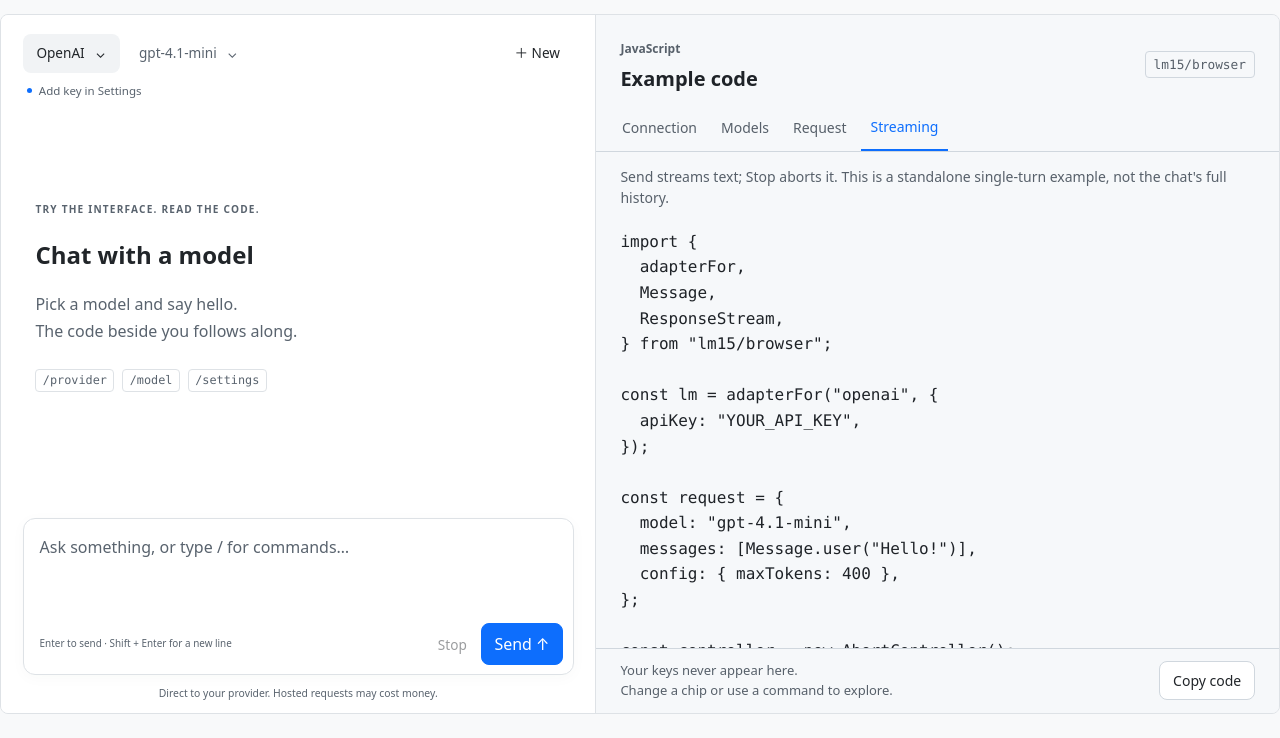
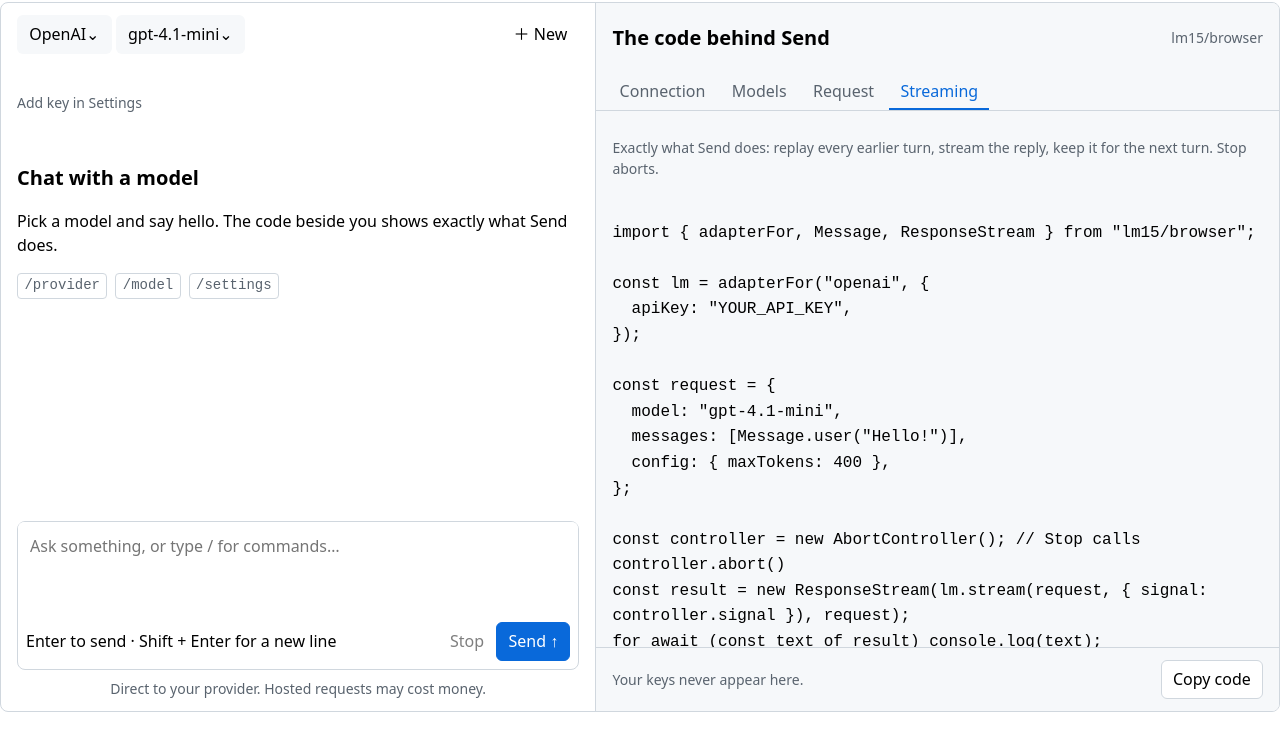
Before and after one commit to lm15-dev/lm15-ts, a website with bundled scripts: page examples/provider-page/index.html in a window 1280 px wide. Shown: the part 69-807 px from the top of the page. Built offline with nearby package versions, Linux system fonts and the light colour scheme.

Commit message:
Simplify the playground styling and show the exact replayed request
Signed-off-by: Maxime Rivest <mrive052@gmail.com>

```diff
--- a/examples/provider-page/app.css
+++ b/examples/provider-page/app.css
@@ -1,84 +1,55 @@
-:root { color-scheme:light; --page:#f8f9fa; --surface:#fff; --ink:#212529; --muted:#59636e; --line:#dee2e6; --accent:#0d6efd; --soft:#f1f3f5; --code-bg:#f6f8fa; --code-ink:#1f2328; --code-muted:#57606a; --code-border:#d0d7de; font:16px/1.5 system-ui,-apple-system,BlinkMacSystemFont,"Segoe UI",sans-serif; }
-* { box-sizing:border-box; }
-body { margin:0; background:var(--page); color:var(--ink); }
-button,input,textarea { font:inherit; }
-button { cursor:pointer; border:1px solid var(--line); border-radius:8px; background:var(--surface); color:inherit; padding:.5rem .8rem; }
-button:hover { background:var(--soft); }
-button:disabled { opacity:.45; cursor:default; }
-[hidden] { display:none!important; }
-:focus-visible { outline:2px solid var(--accent); outline-offset:3px; }
-.masthead { max-width:1500px; margin:auto; padding:1.4rem 2rem; display:flex; align-items:center; gap:1.5rem; }
-.brand { text-decoration:none; color:var(--ink); font-size:1.25rem; font-weight:700; letter-spacing:normal; }
-.brand span { color:var(--muted); font-size:.85rem; font-weight:400; letter-spacing:0; }
-.masthead-note { margin-left:auto; color:var(--muted); font-size:.85rem; }
-.quiet { border-color:transparent; background:transparent; font-size:.85rem; }
-.split { display:grid; grid-template-columns:minmax(0,1fr) minmax(0,1.15fr); max-width:1440px; margin:0 auto 1.5rem; min-height:690px; height:calc(100dvh - 100px); border:1px solid var(--line); border-radius:8px; overflow:hidden; }
-.chat-panel { min-height:0; display:flex; flex-direction:column; background:var(--surface); }
-.chat-toolbar { display:flex; align-items:center; justify-content:space-between; gap:.5rem; padding:1.2rem 1.35rem .55rem; }
-.connection { display:flex; gap:.35rem; min-width:0; }
-.chip { display:flex; align-items:center; gap:.65rem; min-width:0; font-size:.85rem; border-color:transparent; background:var(--soft); }
-.model-chip { background:transparent; color:var(--muted); }
-#model-name { overflow:hidden; text-overflow:ellipsis; white-space:nowrap; max-width:260px; }
-.connection-status { display:flex; align-items:center; gap:.4rem; padding:0 1.65rem; color:var(--muted); font-size:.72rem; }
-.dot { width:5px; height:5px; background:var(--accent); border-radius:50%; }
-.chat-scroll { flex:1; min-height:0; overflow:auto; padding:1.5rem 1.65rem; }
-.empty-state { padding:clamp(2rem,9vh,6rem) .5rem 2rem; }
-.eyebrow { font-size:.63rem; font-weight:650; letter-spacing:.12em; color:var(--muted); }
-h1 { font-size:1.5rem; line-height:1.4; letter-spacing:normal; font-weight:600; margin:1.2rem 0; }
-.empty-state p { color:var(--muted); line-height:1.7; }
-.command-hints { display:flex; gap:.5rem; margin-top:1.5rem; }
-kbd { font: .74rem ui-monospace,SFMono-Regular,Consolas,monospace; padding:.2rem .4rem; border:1px solid var(--line); border-radius:4px; color:var(--muted); }
-article { margin-bottom:1.5rem; }
-article b { color:var(--muted); font-size:.7rem; text-transform:uppercase; letter-spacing:.07em; }
-article p { white-space:pre-wrap; overflow-wrap:anywhere; margin:.5rem 0; }
-article[data-incomplete] { opacity:.6; }
-.composer-area { padding:0 1.35rem .7rem; }
-.composer { position:relative; border:1px solid var(--line); border-radius:12px; background:var(--surface); box-shadow:0 3px 15px #26372e07; }
-.composer:focus-within { border-color:var(--accent); }
-textarea { display:block; width:100%; resize:none; padding:1rem 1rem .5rem; border:0; border-radius:12px; background:transparent; color:inherit; outline:none; }
-textarea::placeholder { color:var(--muted); }
-.composer-actions { padding:.5rem .6rem .6rem 1rem; display:flex; justify-content:space-between; align-items:center; gap:.6rem; }
-.composer-actions>span { font-size:.62rem; color:var(--muted); }
-.composer-actions>div { margin-left:auto; white-space:nowrap; }
-.primary { background:var(--accent); color:#fff; border-color:var(--accent); }
-.primary:hover { background:#0b5ed7; }
-.fine-print { font-size:.65rem; color:var(--muted); text-align:center; margin:.7rem 0 0; }
-.usage { min-height:.6rem; font-size:.72rem; color:var(--muted); }
-#alert { white-space:pre-wrap; max-height:110px; overflow:auto; font-size:.8rem; padding:.6rem; border-left:2px solid #b4894f; background:#b4894f0e; }
-.code-panel { background:var(--code-bg); color:var(--code-ink); min-width:0; display:flex; flex-direction:column; overflow:hidden; border-left:1px solid var(--line); }
-.code-heading { display:flex; justify-content:space-between; align-items:center; padding:1.25rem 1.5rem .75rem; gap:1rem; }
-.code-heading .eyebrow { color:var(--code-muted); font-size:.75rem; letter-spacing:normal; }
-.code-heading h2 { font-size:1.25rem; font-weight:600; letter-spacing:normal; margin:.3rem 0 0; }
-.language-badge { font: .8rem ui-monospace,SFMono-Regular,Consolas,"Liberation Mono",monospace; color:var(--code-muted); border:1px solid var(--code-border); border-radius:4px; padding:.3rem .5rem; }
-.code-tabs { display:flex; flex-wrap:wrap; gap:.3rem; padding:0 1rem; border-bottom:1px solid var(--code-border); }
-.code-tabs button { border:0; border-radius:0; background:transparent; color:var(--code-muted); font-size:.875rem; padding:.6rem .6rem .8rem; }
-.code-tabs button[aria-pressed=true] { color:var(--accent); border-bottom:2px solid var(--accent); }
-.code-purpose { color:var(--code-muted); font-size:.875rem; line-height:1.5; margin:.85rem 1.5rem .3rem; }
-.code-panel pre { flex:1; min-height:0; overflow:auto; margin:0; padding:1rem 1.5rem; tab-size:2; font: 1rem/1.6 ui-monospace,SFMono-Regular,Consolas,"Liberation Mono",monospace; font-variant-ligatures:none; letter-spacing:normal; white-space:pre-wrap; overflow-wrap:break-word; }
-.code-panel code { font:inherit; color:var(--code-ink); }
-.code-footer { border-top:1px solid var(--code-border); padding:.8rem 1.5rem; display:flex; align-items:center; justify-content:space-between; gap:1rem; }
-.code-footer span { color:var(--code-muted); font-size:.8125rem; line-height:1.5; }
-.code-footer button { font-size:.875rem; background:var(--surface); color:var(--ink); border-color:var(--code-border); white-space:nowrap; }
-dialog { border:1px solid var(--line); color:var(--ink); background:var(--surface); border-radius:14px; padding:1.3rem; width:min(94vw,550px); max-height:85dvh; box-shadow:0 20px 100px #0003; }
-dialog::backdrop { background:#0005; }
-.dialog-heading { display:flex; justify-content:space-between; align-items:center; margin-bottom:1rem; }
-.dialog-heading h2 { font-size:1.1rem; margin:0; }
-dialog label { display:block; font-size:.85rem; margin:.7rem 0 .3rem; }
-dialog input:not([type=checkbox]) { display:block; width:100%; padding:.65rem .8rem; border:1px solid var(--line); border-radius:6px; color:var(--ink); background:var(--page); }
-#settings .checkbox { display:flex; align-items:center; gap:.5rem; }
-.setting-help,.picker-status,.picker-help { color:var(--muted); font-size:.75rem; }
-hr { border:0; border-top:1px solid var(--line); margin:1.2rem 0; }
-#loaded { font-size:.8rem; color:var(--muted); }
-#picker-results,#slash-results { list-style:none; margin:0; padding:0; max-height:340px; overflow:auto; }
-[role=option] { border-radius:6px; padding:.65rem .75rem; cursor:pointer; overflow-wrap:anywhere; }
-[role=option] span { display:block; font-size:.88rem; }
-[role=option] small { color:var(--muted); font-size:.72rem; }
-[role=option][aria-selected=true],[role=option]:hover { background:var(--soft); }
-.picker-help { text-align:center; margin:1rem 0 0; }
-.slash-picker { position:absolute; z-index:2; bottom:calc(100% + 8px); left:0; right:0; background:var(--surface); border:1px solid var(--line); border-radius:10px; padding:.75rem; box-shadow:0 8px 35px #0002; }
-.slash-picker .picker-status { margin:.1rem .4rem .5rem; }
-#slash-results { max-height:230px; }
-.sr-only { position:absolute; width:1px; height:1px; margin:-1px; overflow:hidden; clip:rect(0,0,0,0); }
-@media (max-width:1000px) { .split { margin:0 1rem 1rem; } .masthead { padding:1rem; } #model-name { max-width:165px; } .composer-actions>span { display:none; } }
-@media (max-width:760px) { .split { display:flex; flex-direction:column; height:auto; min-height:0; } .chat-panel { min-height:620px; height:82dvh; } .code-panel { min-height:450px; max-height:750px; } .masthead-note { display:none; } #settings-button { margin-left:auto; } .chat-toolbar { padding:1rem .8rem .55rem; } .code-panel pre { white-space:pre-wrap; overflow-wrap:anywhere; } }
-@media (prefers-color-scheme:dark) { :root { color-scheme:dark; --page:#0d1117; --surface:#161b22; --ink:#e6edf3; --muted:#a5aeb8; --line:#30363d; --soft:#21262d; --accent:#79b8ff; --code-bg:#161b22; --code-ink:#e6edf3; --code-muted:#a5aeb8; --code-border:#30363d; } .primary { background:#0d6efd; border-color:#0d6efd; } }
+:root { color-scheme: light dark; --line: #d0d7de; --muted: #59636e; --accent: #0969da; --soft: #f6f8fa; font: 16px/1.5 system-ui, sans-serif; }
+@media (prefers-color-scheme: dark) { :root { --line: #3d444d; --muted: #9198a1; --accent: #4493f8; --soft: #151b23; } }
+* { box-sizing: border-box; }
+body { margin: 0; }
+button, input, textarea { font: inherit; color: inherit; background: Canvas; border: 1px solid var(--line); border-radius: 6px; padding: .4rem .7rem; }
+button { cursor: pointer; }
+button:disabled { opacity: .5; cursor: default; }
+.primary { background: var(--accent); color: #fff; border-color: var(--accent); }
+.quiet, .chip { border-color: transparent; }
+.chip { background: var(--soft); }
+[hidden] { display: none !important; }
+:focus-visible { outline: 2px solid var(--accent); outline-offset: 2px; }
+.sr-only { position: absolute; width: 1px; height: 1px; overflow: hidden; clip: rect(0 0 0 0); }
+h1, h2 { font-size: 1.25rem; margin: .5rem 0; }
+.masthead-note, .fine-print, .usage, .connection-status, .code-purpose, .code-footer span, .setting-help, .picker-status, .picker-help, small, kbd { color: var(--muted); font-size: .875rem; }
+.masthead { display: flex; align-items: center; gap: 1rem; max-width: 1440px; margin: auto; padding: 1rem 1.5rem; }
+.brand { text-decoration: none; color: inherit; font-weight: 700; }
+.masthead-note { margin-left: auto; }
+.split { display: grid; grid-template-columns: 1fr 1.15fr; max-width: 1440px; height: calc(100dvh - 90px); min-height: 600px; margin: 0 auto 1rem; border: 1px solid var(--line); border-radius: 8px; overflow: hidden; }
+.chat-panel, .code-panel { display: flex; flex-direction: column; min-width: 0; min-height: 0; }
+.code-panel { background: var(--soft); border-left: 1px solid var(--line); }
+.chat-toolbar, .code-heading, .code-footer, .composer-actions, .dialog-heading { display: flex; align-items: center; justify-content: space-between; gap: .5rem; }
+.chat-toolbar, .connection-status, .composer-area, .code-heading, .code-purpose, .code-footer { padding: .75rem 1rem; }
+.connection { display: flex; gap: .25rem; min-width: 0; }
+#model-name { max-width: 16rem; overflow: hidden; text-overflow: ellipsis; white-space: nowrap; }
+.chat-scroll, .code-panel pre { flex: 1; min-height: 0; overflow: auto; margin: 0; padding: 1rem; }
+.command-hints { display: flex; gap: .5rem; }
+kbd { font-family: ui-monospace, monospace; border: 1px solid var(--line); border-radius: 4px; padding: .1rem .4rem; }
+article { margin-bottom: 1.25rem; }
+article b { display: block; color: var(--muted); text-transform: uppercase; font-size: .75rem; }
+article p, .code-panel pre { white-space: pre-wrap; overflow-wrap: anywhere; }
+article[data-incomplete] { opacity: .6; }
+.composer { position: relative; border: 1px solid var(--line); border-radius: 8px; }
+.composer:focus-within { border-color: var(--accent); }
+textarea { display: block; width: 100%; border: 0; resize: none; padding: .75rem; }
+.composer-actions { padding: .25rem .5rem .5rem; }
+.fine-print { text-align: center; margin: .5rem 0 0; }
+#alert { white-space: pre-wrap; max-height: 8rem; overflow: auto; padding: .5rem; border-left: 3px solid #bc4c00; }
+.code-tabs { display: flex; gap: .25rem; padding: 0 .75rem; border-bottom: 1px solid var(--line); }
+.code-tabs button { border: 0; border-radius: 0; background: none; color: var(--muted); }
+.code-tabs button[aria-pressed="true"] { color: var(--accent); box-shadow: inset 0 -2px var(--accent); }
+.code-panel pre { font: 1rem/1.6 ui-monospace, monospace; tab-size: 2; }
+.code-footer { border-top: 1px solid var(--line); }
+dialog { width: min(94vw, 34rem); max-height: 85dvh; padding: 1.25rem; border: 1px solid var(--line); border-radius: 8px; background: Canvas; color: CanvasText; }
+dialog::backdrop { background: #0006; }
+dialog label { display: block; margin: .75rem 0 .25rem; }
+dialog input:not([type="checkbox"]) { display: block; width: 100%; }
+.checkbox { display: flex; align-items: center; gap: .5rem; }
+hr { border: 0; border-top: 1px solid var(--line); margin: 1rem 0; }
+[role="listbox"] { list-style: none; margin: 0; padding: 0; max-height: 20rem; overflow: auto; }
+[role="option"] { padding: .5rem .75rem; border-radius: 6px; cursor: pointer; }
+[role="option"] span, [role="option"] small { display: block; }
+[role="option"][aria-selected="true"], [role="option"]:hover { background: var(--soft); }
+.slash-picker { position: absolute; z-index: 1; bottom: calc(100% + .5rem); left: 0; right: 0; padding: .5rem; background: Canvas; border: 1px solid var(--line); border-radius: 8px; box-shadow: 0 8px 24px #0003; }
+@media (max-width: 760px) { .split { display: flex; flex-direction: column; height: auto; } .chat-panel { height: 80dvh; } .code-panel { border-left: 0; border-top: 1px solid var(--line); max-height: 40rem; } .masthead-note { display: none; } }
--- a/examples/provider-page/experience.ts
+++ b/examples/provider-page/experience.ts
@@ -1,5 +1,5 @@
-/** Shared connection logic and small, executable examples for the split-view UI. */
-import { OpenAIChatLM, adapterFor, access, type ProviderLM } from "lm15/browser";
+/** Shared connection logic and executable examples for the split-view UI. */
+import { Message, OpenAIChatLM, adapterFor, access, type ProviderLM } from "lm15/browser";
 
 export interface Connection { provider: string; model: string; endpoint: string }
 export type ExampleMode = "connect" | "request" | "stream" | "models";
@@ -20,32 +20,41 @@ export function createClient(connection: Connection, key?: string): ProviderLM {
   });
 }
 
-/** Render a standalone single-turn example, never the application's credential. */
-export function example(connection: Connection, prompt: string, mode: ExampleMode): string {
+const indent = (text: string, level: number) => text.split("\n").map((line) => (line ? "  ".repeat(level) + line : line)).join("\n");
+
+/** Exact canonical JSON of the transcript so far, including thinking and continuation state. */
+function history(messages: readonly Message[]): string {
+  return messages.map((message) => `Message.fromJSON(${JSON.stringify(Message.toJSON(message), null, 2)}),`).join("\n");
+}
+
+/**
+ * The exact call the page makes: the connection, then the full request with
+ * every earlier turn replayed verbatim. Credentials are always placeholders.
+ */
+export function example(connection: Connection, prompt: string, mode: ExampleMode, messages: readonly Message[] = []): string {
   const q = JSON.stringify;
   const imports = [connection.provider === "custom" ? "OpenAIChatLM" : "adapterFor"];
   if (connection.provider === "anthropic") imports.push("access");
   if (mode === "request" || mode === "stream") imports.push("Message");
   if (mode === "stream") imports.push("ResponseStream");
-  const lines = imports.length > 2
-    ? ["import {", ...imports.map((name) => `  ${name},`), '} from "lm15/browser";', ""]
-    : [`import { ${imports.join(", ")} } from "lm15/browser";`, ""];
+  const lines = [`import { ${imports.join(", ")} } from "lm15/browser";`, ""];
   if (connection.provider === "custom") {
     lines.push("const lm = new OpenAIChatLM({", '  apiKey: "YOUR_API_KEY", // "unused" for a keyless server', `  baseUrl: ${q(connection.endpoint)},`, "});");
   } else {
     lines.push(`const lm = adapterFor(${q(connection.provider)}, {`, `  apiKey: ${q(connection.provider === "ollama" ? "unused" : "YOUR_API_KEY")},`);
-    if (connection.provider === "anthropic") lines.push(
-      "  access: access.withHeaders(access.ANTHROPIC_API, {",
-      '    "anthropic-dangerous-direct-browser-access": "true",', "  }),",
-    );
+    if (connection.provider === "anthropic") lines.push('  access: access.withHeaders(access.ANTHROPIC_API, {', '    "anthropic-dangerous-direct-browser-access": "true",', "  }),");
     lines.push("});");
   }
   if (mode === "models") lines.push("", "const models = await lm.listModels();", "console.log(models.map((model) => model.id));");
   if (mode === "request" || mode === "stream") {
-    lines.push("", "const request = {", `  model: ${q(connection.model)},`, `  messages: [Message.user(${q(prompt || "Hello!")})],`, "  config: { maxTokens: 400 },", "};");
+    lines.push("", "const request = {", `  model: ${q(connection.model)},`);
+    if (messages.length) {
+      lines.push("  // Earlier turns, replayed exactly as the model produced them.", "  messages: [", ...indent(history(messages), 2).split("\n"), `    Message.user(${q(prompt || "Hello!")}),`, "  ],");
+    } else lines.push(`  messages: [Message.user(${q(prompt || "Hello!")})],`);
+    lines.push("  config: { maxTokens: 400 },", "};");
   }
   if (mode === "request") lines.push("", "// Inspect the body locally; no inference request.", "const wire = await lm.buildRequest(request, true);", "console.log(new TextDecoder().decode(wire.body));");
-  if (mode === "stream") lines.push("", "const controller = new AbortController();", "const result = new ResponseStream(", "  lm.stream(request, { signal: controller.signal }),", "  request,", ");", "", "for await (const text of result) {", "  console.log(text);", "}", "", "// The Stop button calls controller.abort().");
+  if (mode === "stream") lines.push("", "const controller = new AbortController(); // Stop calls controller.abort()", "const result = new ResponseStream(lm.stream(request, { signal: controller.signal }), request);", "for await (const text of result) console.log(text);", "", "// Keep the reply for the next turn.", "const response = await result.response();", "const messages = [...request.messages, response.message];");
   return lines.join("\n");
 }
 
--- a/examples/provider-page/index.html
+++ b/examples/provider-page/index.html
@@ -21,16 +21,15 @@
     <header class="chat-toolbar">
       <div class="connection">
         <button id="provider-button" class="chip" aria-label="Choose provider" aria-haspopup="dialog"><span id="provider-name">OpenAI</span><span aria-hidden="true">⌄</span></button>
-        <button id="model-button" class="chip model-chip" aria-label="Choose model" aria-haspopup="dialog"><span id="model-name">gpt-4.1-mini</span><span aria-hidden="true">⌄</span></button>
+        <button id="model-button" class="chip" aria-label="Choose model" aria-haspopup="dialog"><span id="model-name">gpt-4.1-mini</span><span aria-hidden="true">⌄</span></button>
       </div>
       <button id="clear" class="quiet" aria-label="New conversation" title="New conversation">＋ New</button>
     </header>
-    <div class="connection-status"><span class="dot" aria-hidden="true"></span><span id="key-state" role="status">Loading…</span></div>
+    <p class="connection-status" id="key-state" role="status">Loading…</p>
     <div class="chat-scroll" id="chat-scroll">
-      <div id="empty" class="empty-state">
-        <span class="eyebrow">TRY THE INTERFACE. READ THE CODE.</span>
+      <div id="empty">
         <h1>Chat with a model</h1>
-        <p>Pick a model and say hello.<br>The code beside you follows along.</p>
+        <p>Pick a model and say hello. The code beside you shows exactly what Send does.</p>
         <div class="command-hints"><kbd>/provider</kbd><kbd>/model</kbd><kbd>/settings</kbd></div>
       </div>
       <div id="transcript" aria-label="Conversation"></div>
@@ -51,7 +50,7 @@
     </div>
   </section>
   <aside class="code-panel" aria-labelledby="code-heading">
-    <header class="code-heading"><div><span class="eyebrow">JavaScript</span><h2 id="code-heading">Example code</h2></div><span class="language-badge">lm15/browser</span></header>
+    <header class="code-heading"><h2 id="code-heading">The code behind Send</h2><span class="masthead-note">lm15/browser</span></header>
     <div class="code-tabs" role="group" aria-label="Code example">
       <button data-example="connect" aria-pressed="false">Connection</button>
       <button data-example="models" aria-pressed="false">Models</button>
@@ -60,7 +59,7 @@
     </div>
     <p id="code-purpose" class="code-purpose"></p>
     <pre tabindex="0" aria-label="Runnable JavaScript example"><code id="code"></code></pre>
-    <footer class="code-footer"><span>Your keys never appear here.<br>Change a chip or use a command to explore.</span><button id="copy-code">Copy code</button><span id="copy-status" class="sr-only" role="status"></span></footer>
+    <footer class="code-footer"><span>Your keys never appear here.</span><button id="copy-code">Copy code</button><span id="copy-status" class="sr-only" role="status"></span></footer>
   </aside>
 </main>
 
--- a/examples/provider-page/main.ts
+++ b/examples/provider-page/main.ts
@@ -49,13 +49,14 @@ function currentChoice() { return CONNECTIONS.find((choice) => choice.id === con
 function cacheKey(): string { return `${connection.provider}:${connection.endpoint}:${keyRevision.get(connection.provider) ?? 0}`; }
 function updateExample() {
   const draft = prompt.value.trim();
-  $("code").textContent = example(connection, redact(draft && !slashCommand(draft) ? draft : lastPrompt), mode);
+  const next = draft && !slashCommand(draft) ? draft : messages.length ? "Your next message" : lastPrompt;
+  $("code").textContent = example(connection, redact(next), mode, messages);
   for (const tab of document.querySelectorAll<HTMLButtonElement>("[data-example]")) tab.setAttribute("aria-pressed", String(tab.dataset.example === mode));
   $("code-purpose").textContent = {
     connect: "The provider chip chooses this client. Credentials are always placeholders here.",
     models: "The model picker calls listModels(). Listing is not proof of account access.",
-    request: "Your model and message become a Request. This example inspects it without inference.",
-    stream: "Send streams text; Stop aborts it. This is a standalone single-turn example, not the chat's full history.",
+    request: "Exactly what Send builds: the whole conversation so far, then your next message. Inspects it without inference.",
+    stream: "Exactly what Send does: replay every earlier turn, stream the reply, keep it for the next turn. Stop aborts.",
   }[mode];
 }
 function showCode(next: ExampleMode) { mode = next; updateExample(); }
@@ -227,6 +228,7 @@ $("composer").addEventListener("submit", async (event) => {
     if (version !== generation) return;
     const response = await stream.response(); messages = [...request.messages, response.message];
     $("usage").textContent = `${response.finishReason} · input ${response.usage?.inputTokens ?? "unreported"} · output ${response.usage?.outputTokens ?? "unreported"}`;
+    updateExample(); // the code now replays this turn too
   } catch (error) {
     if (version === generation) {
       notify(controller.signal.aborted ? "Stopped. This incomplete turn is not included in the next request." : errorMessage(error));
```
Also changed, not shown: tests/provider_examples.test.ts (+20 -10 lines), examples/provider-page/README.md.
